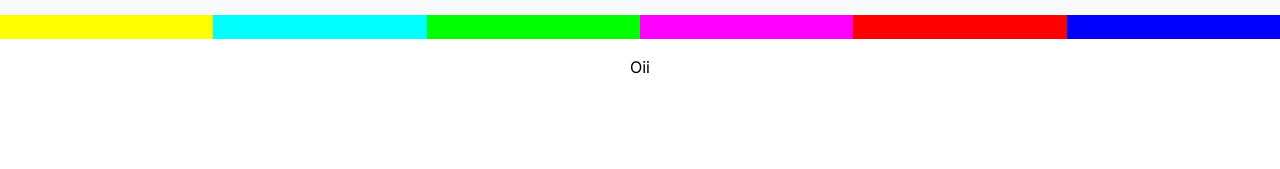
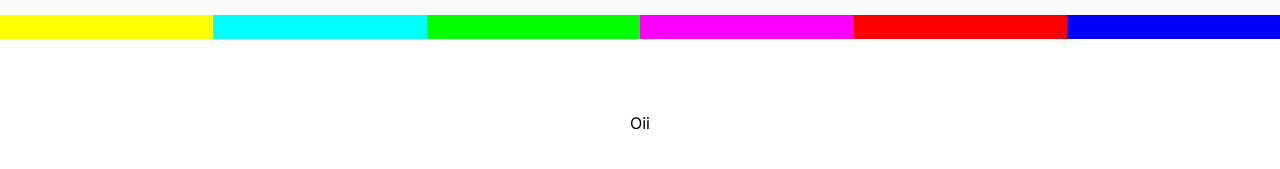
Before and after one commit to g4rmonbozia/filmodromo_next, a Next.js app: page / in a window 1280 px wide. Shown: the part 145-314 px from the top of the page. Built offline with nearby package versions, Linux system fonts and the light colour scheme.

Commit message:
Margem superior para conteúdo

```diff
--- a/app/layout.tsx
+++ b/app/layout.tsx
@@ -24,7 +24,9 @@
         <main className="flex flex-col items-center w-full">
           <Header onClick={handleClick}></Header>
           <NavMenu className={toggleState}></NavMenu>
+          <div className='mt-10 lg:mt-24'>
           {children}
+          </div>
         </main>
       </body>
     </html>
--- a/app/login/page.tsx
+++ b/app/login/page.tsx
@@ -9,8 +9,8 @@
 
 export default function Login() {
 	return (
-		<div className="my-10 flex flex-col items-center
-						lg:my-24 lg:flex-row lg:items-start">
+		<div className="flex flex-col items-center
+						lg:flex-row lg:items-start">
 			<div className="flex flex-col items-center space-y-6">
 				<p className="text-2xl">Faça seu login</p>
 				<input placeholder="E-mail" className="pl-2 h-10 w-72 border border-gray-700 rounded"></input>
--- a/app/page.tsx
+++ b/app/page.tsx
@@ -7,6 +7,6 @@
 
 export default function Home() {
 	return (
-    <div className="mt-10">Oii</div>
+    <div>Oii</div>
 	);
 }
```
